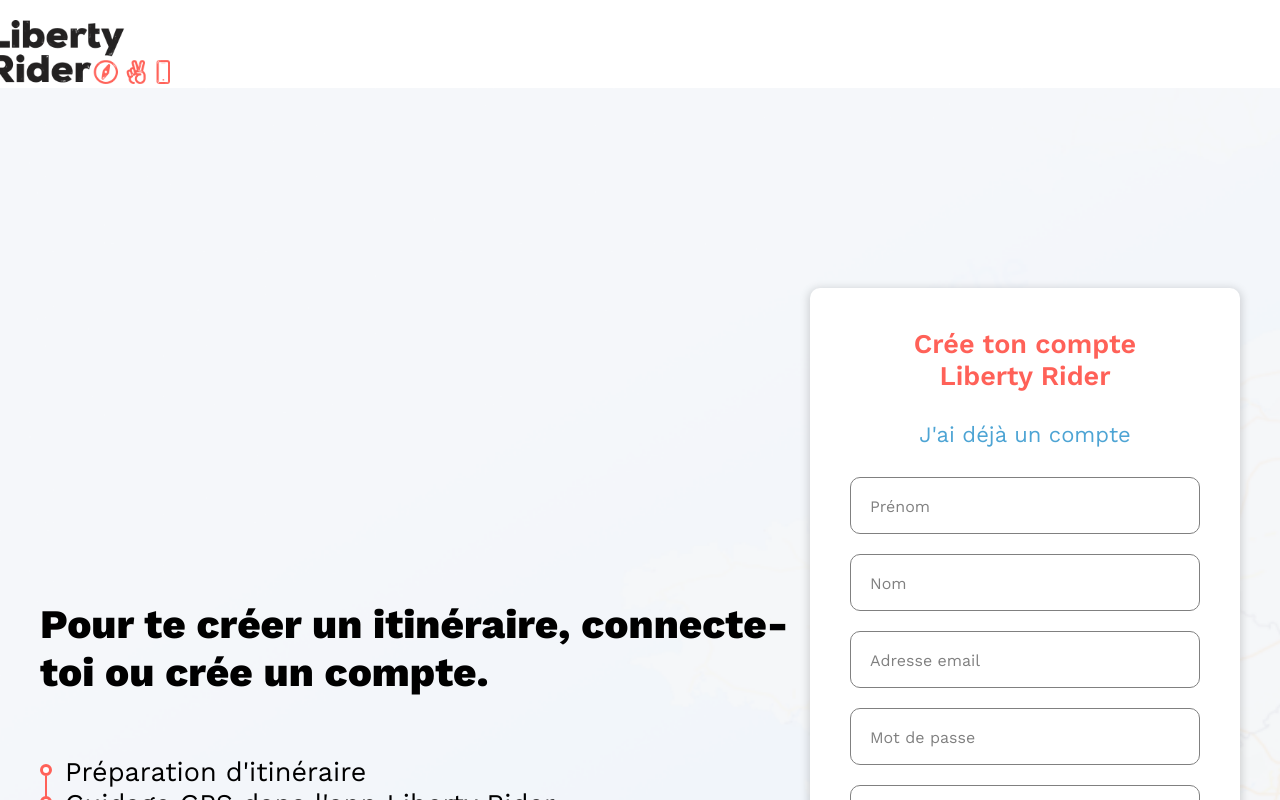
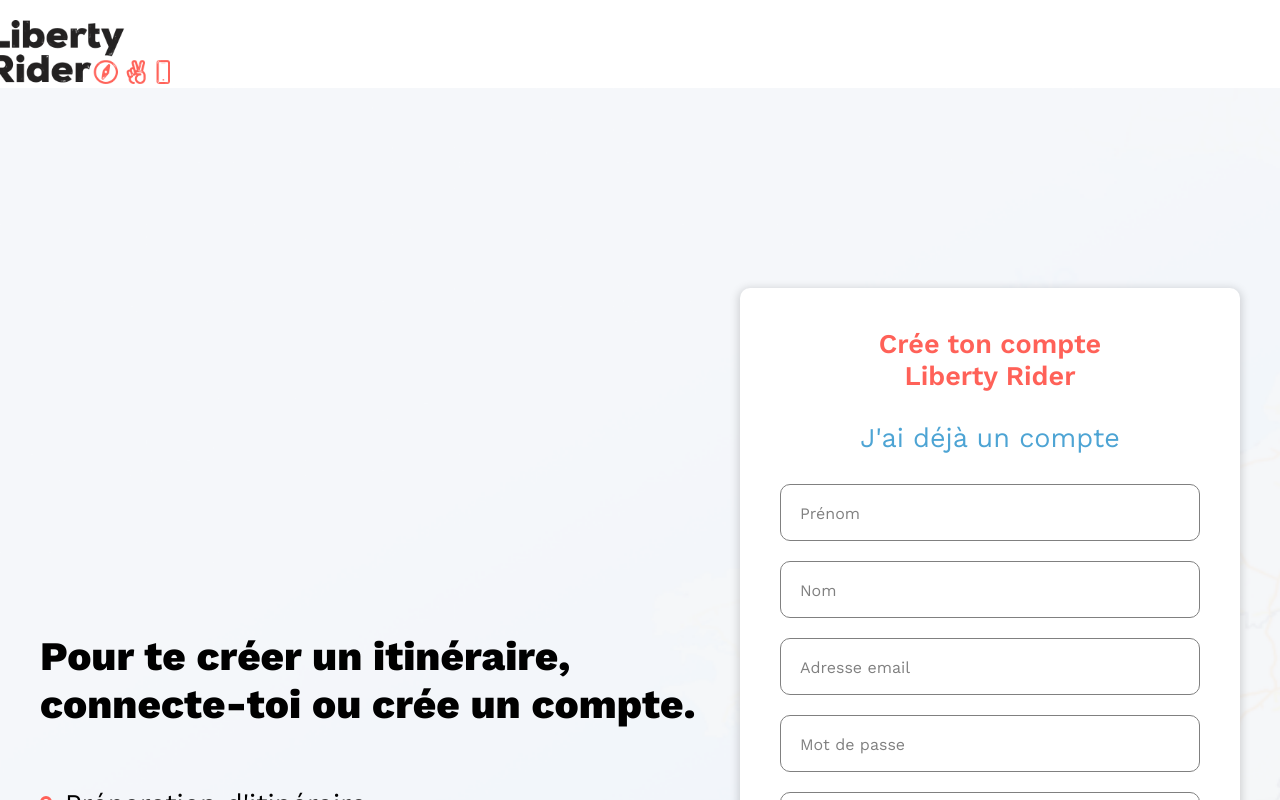
Before and after one commit to Gwenillia/libertyRiderExo2, a React (Create React App) app: page /#/ in a window 1280 px wide. Shown: the top 800 px of the page. Built offline with nearby package versions, Linux system fonts and the light colour scheme; no server answers.

Commit message:
from medias

```diff
--- a/src/components/form.css
+++ b/src/components/form.css
@@ -24,17 +24,6 @@
     color: black;
 }
 
-/* .hint {
-    color: var(--orange);
-    position: absolute;
-    top: 0.5rem;
-    font-size: 1.2rem;
-    right: 2rem;
-    width: 35%;
-    text-align: end;
-    visibility: hidden;
-} */
-
 input:invalid {
     box-shadow: none;
 }
@@ -56,33 +45,3 @@
 #consent ~ label {
     display: block;
 }
-
-h2,
-h2 ~ a,
-input[type="submit"] {
-    font-size: var(--mobFontSize);
-}
-
-@media screen and (min-width: 1000px) {
-    .form {
-        margin-bottom: 5rem;
-        min-width: 50rem;
-        width: 50rem;
-    }
-
-    h2 {
-        font-size: var(--desFontSizeS);
-    }
-}
-
-@media screen and (min-width: 1500px) {
-    h2 {
-        font-size: var(--desFontSizeM);
-    }
-}
-
-@media screen and (min-width: 1920px) {
-    h2 {
-        font-size: var(--desFontSizeL);
-    }
-}
--- a/src/components/form.jsx
+++ b/src/components/form.jsx
@@ -24,6 +24,15 @@
     width: 75%;
     margin-left: auto;
     margin-right: auto;
+    @media screen and (min-width: 1000px) {
+        font-size: var(--desFontSizeS);
+    }
+    @media screen and (min-width: 1500px) {
+        font-size: var(--desFontSizeM);
+    }
+    @media screen and (min-width: 1920px) {
+        font-size: var(--desFontSizeL) !important;
+    }
 `;
 
 const Wrapper = styled.div`
@@ -31,6 +40,11 @@
     box-shadow: rgba(0, 0, 0, 0.15) 0rem 0.2rem 0.8rem 0.2rem;
     padding: 4rem;
     background: white;
+    @media screen and (min-width: 1000px) {
+        margin-bottom: 5rem;
+        min-width: 50rem;
+        width: 50rem;
+    }
 `;
 
 const GotAccount = styled.a`
--- a/src/components/globalStyle.jsx
+++ b/src/components/globalStyle.jsx
@@ -30,6 +30,10 @@
 a, a:visited, a:focus, a:hover {
     color : black;
     }
+
+h2, h2  a, input[type="submit"]{
+    font-size: var(--mobFontSize);
+}
 `;
 
 export default function GlobalStyle() {
```
